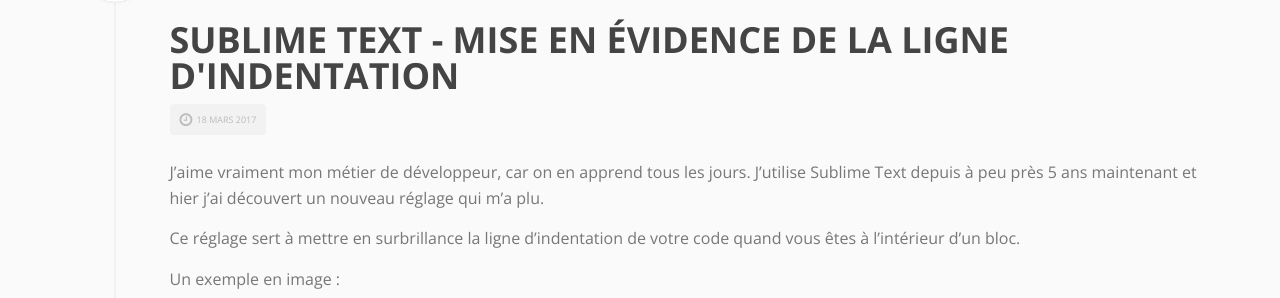
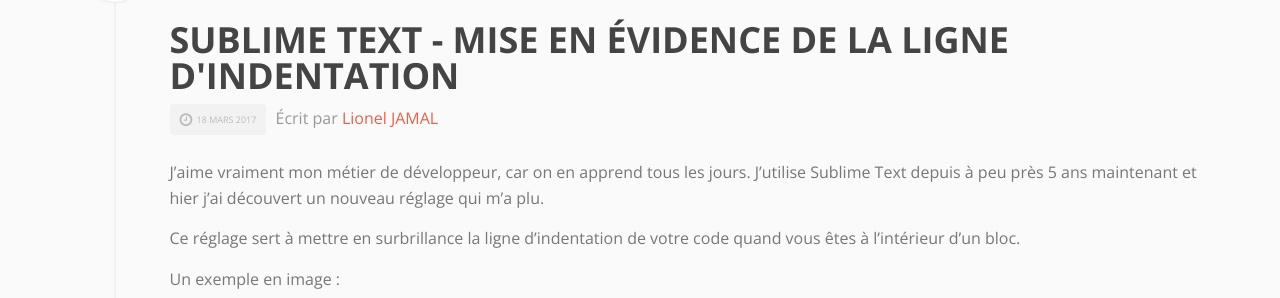
Before and after one commit to les-sans-cravates/blog, a Jekyll site: the page built from _posts/2017/2017-03-18-sublime_text_mise_en_evidence_ligne_indentation.md, in a window 1280 px wide. Shown: the part 332-630 px from the top of the page. Built offline with Jekyll 4.4.1, drawn with Linux system fonts in a browser that asks for light colours; nearby versions of some CDN libraries; library files that are not in the unit come from our copies.

Commit message:
ADD author in post page

```diff
--- a/_layouts/post.html
+++ b/_layouts/post.html
@@ -24,6 +24,7 @@
                   {{ day }}{{ sup }} {{ month }} {{ year }}
                 </span>
               </a>
+              <p class="inbl">Écrit par <a href="/qui-sommes-nous.html">{{ page.author }}</a></p>
             </header>
             <div class="post_content">
               {{ content }}
--- a/css/style.css
+++ b/css/style.css
@@ -2183,6 +2183,8 @@
   font-style: italic;
 }
 
+.inbl { display: inline-block; }
+
 /* ---------------------------------------- */
 /*              STICKY FOOTER               */
 /* ---------------------------------------- */
```
